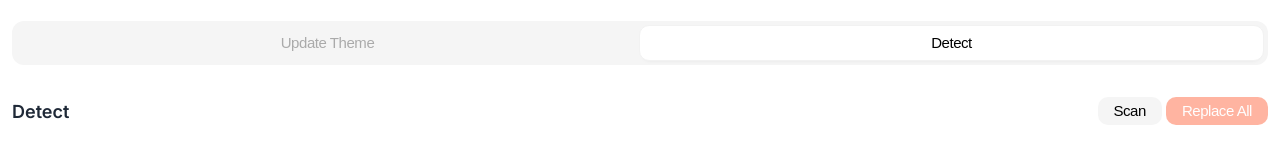
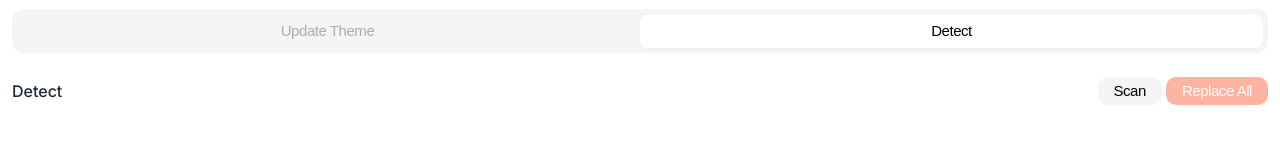
Before and after one commit to MicroInteraction/shadsync, a website: page ui.html in a window 1280 px wide. Both pictures are taken after a click on the button "Detect". Shown: the part 36-200 px from the top of the page. Drawn offline with Linux system fonts and the light colour scheme.

Commit message:
Manual UI updates and adjustments

```diff
--- a/ui.html
+++ b/ui.html
@@ -44,7 +44,7 @@
     }
 
     .logo {
-      margin-bottom: 24px;
+      margin-bottom: 12px;
       display: flex;
       align-items: center;
     }
@@ -57,7 +57,7 @@
     .tabs {
       display: flex;
       gap: 0;
-      margin-bottom: 32px;
+      margin-bottom: 16px;
       background: #F5F5F5;
       border-radius: 12px;
       padding: 4px;
@@ -629,8 +629,8 @@
     }
 
     .scan-title {
-      font-size: 18px;
-      font-weight: 600;
+      font-size: 16px;
+      font-weight: 500;
       color: #1F2937;
     }
 
```
